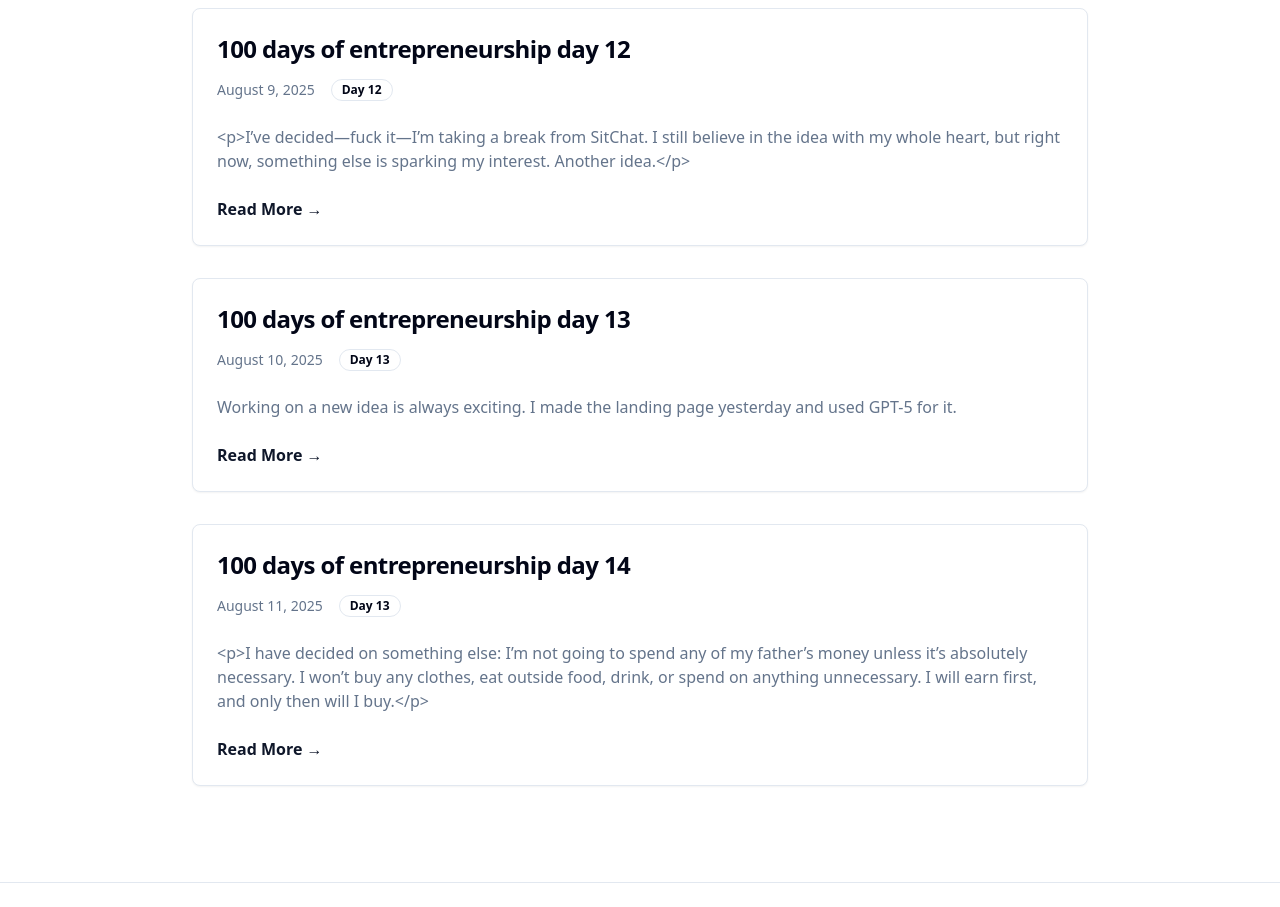
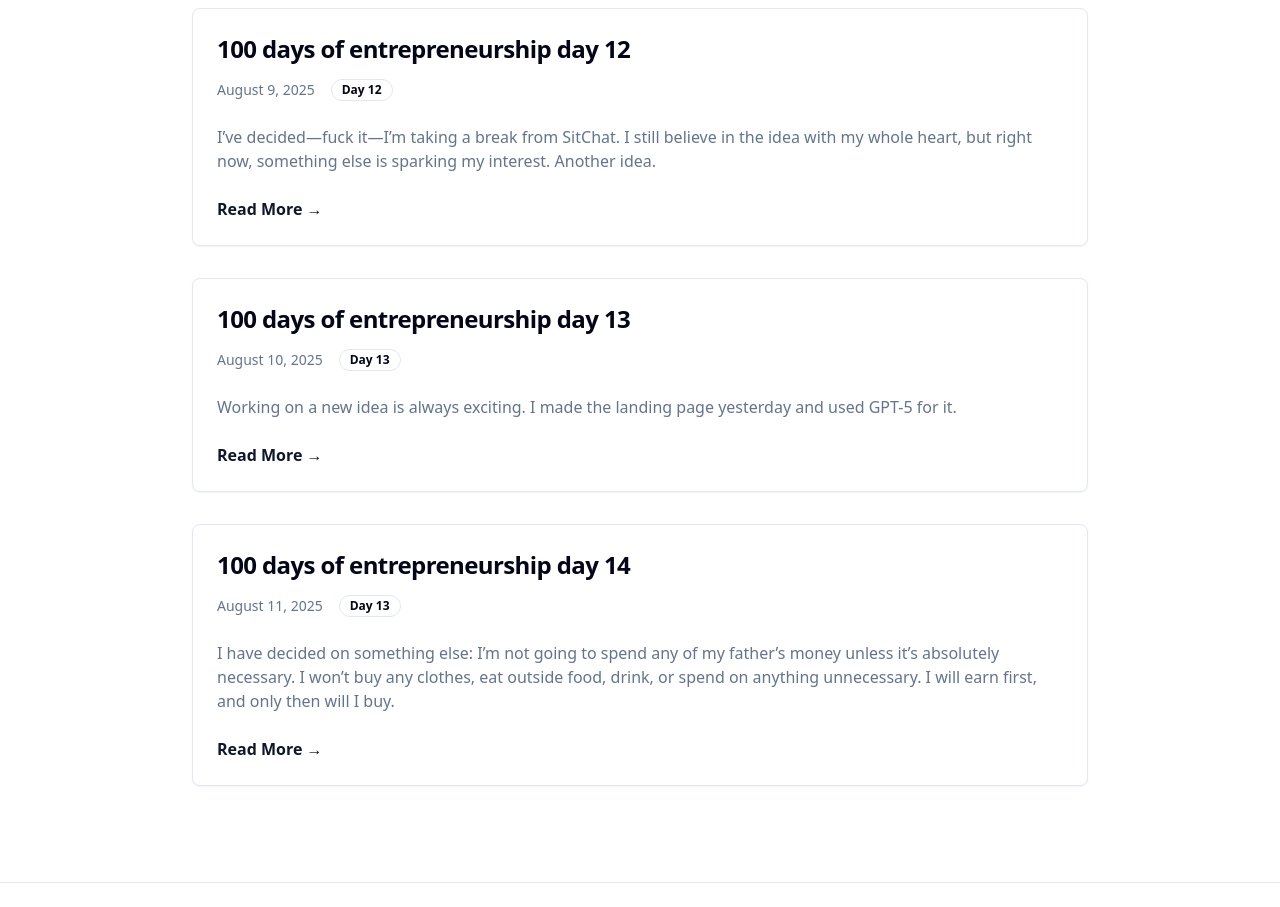
Before and after one commit to hritik1999/portfolio, a Vue app in the folder frontend/: page /blog in a window 1280 px wide. Shown: the part 1820-2727 px from the top of the page. Built offline with nearby package versions, Linux system fonts and the light colour scheme.

Commit message:
added 14th blog

```diff
--- a/frontend/src/views/Blog.vue
+++ b/frontend/src/views/Blog.vue
@@ -251,7 +251,7 @@ export default {
           slug:'100-days-of-entrepreneurship-day-12',
           day:'12',
           date:'August 9, 2025',
-          snippet:'<p>I’ve decided—fuck it—I’m taking a break from SitChat. I still believe in the idea with my whole heart, but right now, something else is sparking my interest. Another idea.</p>',
+          snippet:'I’ve decided—fuck it—I’m taking a break from SitChat. I still believe in the idea with my whole heart, but right now, something else is sparking my interest. Another idea.',
           content:`
           <p>Hello readers,</p>
 
@@ -308,7 +308,7 @@ export default {
           slug:'100-days-of-entrepreneurship-day-14',
           day:'13',
           date:'August 11, 2025',
-          snippet:'<p>I have decided on something else: I’m not going to spend any of my father’s money unless it’s absolutely necessary. I won’t buy any clothes, eat outside food, drink, or spend on anything unnecessary. I will earn first, and only then will I buy.</p>',
+          snippet:'I have decided on something else: I’m not going to spend any of my father’s money unless it’s absolutely necessary. I won’t buy any clothes, eat outside food, drink, or spend on anything unnecessary. I will earn first, and only then will I buy.',
           content:`
           <p>Hello readers,</p>
 <p>I have decided on something else: I’m not going to spend any of my father’s money unless it’s absolutely necessary. I won’t buy any clothes, eat outside food, drink, or spend on anything unnecessary. I will earn first, and only then will I buy.</p>
```
